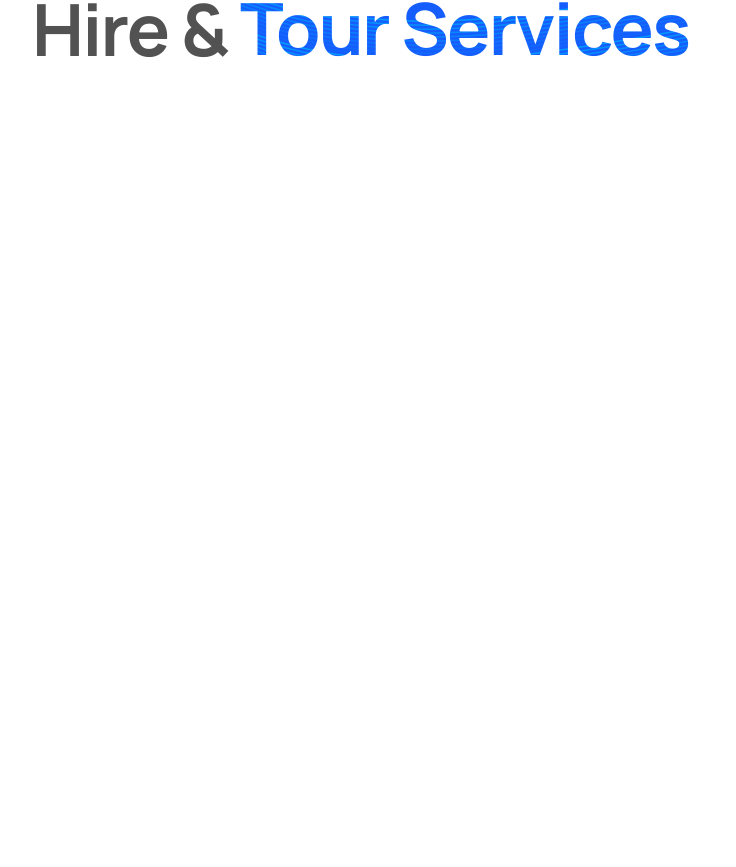
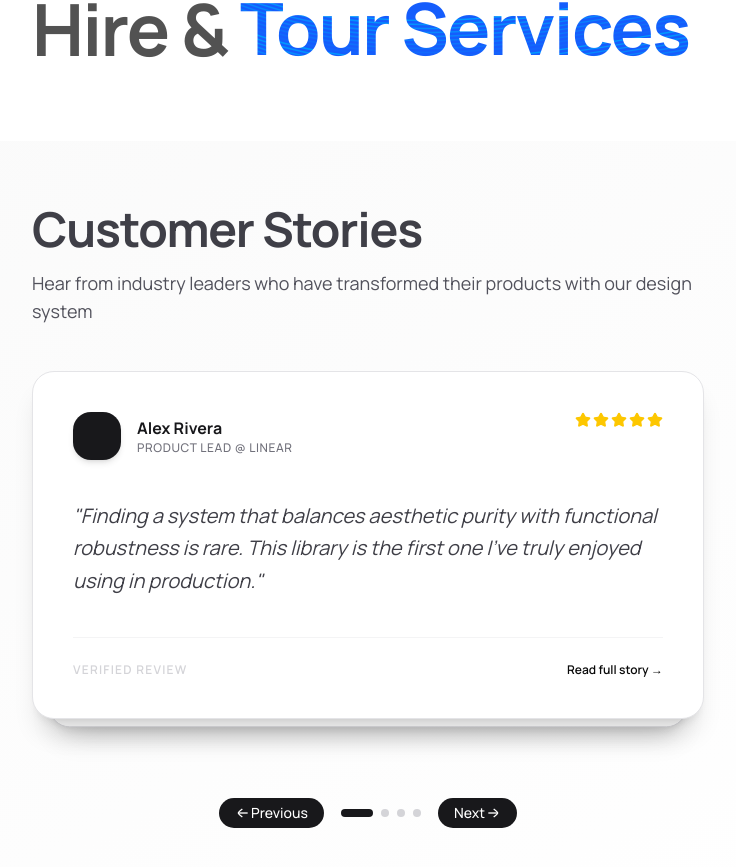
Before and after one commit to AbhishekSunar01/FalklandsExplore, a Next.js app: page / in a window 1280 px wide. Shown: the part 2331-3198 px from the top of the page, without its empty margins (272-1008 px from the left). Before the commit the page ends 2472 px from the top, so only its background shows below. Built offline with nearby package versions, Linux system fonts and the light colour scheme.

Commit message:
testimonial added

```diff
--- a/app/page.tsx
+++ b/app/page.tsx
@@ -2,6 +2,7 @@
 import { CustomBeam } from "@/components/custom-beam"
 import { NavbarComponent } from "@/components/navbar"
 import { CanvasText } from "@/components/ui/canvas-text"
+import { StackTestimonials } from "@/components/ui/testimonial"
 import { cn } from "@/lib/utils"
 
 export default function Home() {
@@ -76,6 +77,8 @@ export default function Home() {
             />
           </h2>
         </div>
+
+        <StackTestimonials />
       </div>
     </div>
   )
--- /dev/null
+++ b/components/ui/testimonial.tsx
@@ -0,0 +1,189 @@
+"use client"
+import { Star } from "lucide-react"
+import React, { useState } from "react"
+import { motion, AnimatePresence } from "motion/react"
+import { Button } from "@/components/ui/button"
+
+const testimonials = [
+  {
+    id: 1,
+    name: "Alex Rivera",
+    role: "Product Lead @ Linear",
+    quote:
+      "Finding a system that balances aesthetic purity with functional robustness is rare. This library is the first one I've truly enjoyed using in production.",
+    rating: 5,
+  },
+  {
+    id: 2,
+    name: "Sarah Chen",
+    role: "Design Director @ Stripe",
+    quote:
+      "The attention to detail is remarkable. Every interaction feels intentional and polished. It's raised the bar for our entire design system.",
+    rating: 5,
+  },
+  {
+    id: 3,
+    name: "Marcus Johnson",
+    role: "Engineering Manager @ Figma",
+    quote:
+      "Performance meets elegance. We've integrated this across our platform and the developer experience has been phenomenal.",
+    rating: 5,
+  },
+  {
+    id: 4,
+    name: "Emma Williams",
+    role: "CTO @ Notion",
+    quote:
+      "This is what modern UI libraries should aspire to be. Clean, powerful, and delightful to work with every single day.",
+    rating: 5,
+  },
+]
+
+export const StackTestimonials = () => {
+  const [activeIndex, setActiveIndex] = useState(0)
+
+  const handleNext = () => {
+    setActiveIndex((prev) => (prev + 1) % testimonials.length)
+  }
+
+  const handlePrevious = () => {
+    setActiveIndex(
+      (prev) => (prev - 1 + testimonials.length) % testimonials.length
+    )
+  }
+
+  return (
+    <section className="font-manrope relative w-full bg-linear-to-br from-zinc-50 to-white px-6 py-16">
+      <div className="mx-auto max-w-2xl">
+        <article>
+          <h2 className="mb-4 text-5xl font-bold tracking-tight text-zinc-700">
+            Customer Stories
+          </h2>
+          <p className="mx-auto max-w-2xl text-lg text-zinc-600">
+            Hear from industry leaders who have transformed their products with
+            our design system
+          </p>
+        </article>
+        <div className="relative flex h-110 items-center justify-center">
+          {testimonials.map((testimonial, index) => {
+            const position =
+              (index - activeIndex + testimonials.length) % testimonials.length
+            const isActive = position === 0
+            const isVisible = position < 3
+
+            return (
+              <motion.div
+                key={testimonial.id}
+                className="absolute w-full"
+                initial={false}
+                animate={{
+                  scale: isActive ? 1 : position === 1 ? 0.95 : 0.9,
+                  y: isActive ? 0 : position === 1 ? 16 : 32,
+                  x: isActive ? 0 : position === 1 ? 0 : 2,
+                  opacity: isVisible ? 1 : 0,
+                  zIndex: testimonials.length - position,
+                }}
+                transition={{
+                  duration: 0.4,
+                  ease: [0.32, 0.72, 0, 1],
+                }}
+                style={{
+                  pointerEvents: isActive ? "auto" : "none",
+                }}
+              >
+                <div
+                  className={`relative rounded-3xl border bg-white p-10 shadow-xl ${isActive ? "border-zinc-200" : position === 1 ? "border-zinc-300 bg-zinc-50" : "border-zinc-300 bg-zinc-100"} `}
+                >
+                  <div className="mb-10 flex items-start justify-between">
+                    <div className="flex items-center gap-4">
+                      <div className="size-12 rounded-2xl bg-zinc-900 shadow-md" />
+                      <div>
+                        <p className="text-base font-bold text-zinc-900">
+                          {testimonial.name}
+                        </p>
+                        <p className="text-xs font-medium tracking-wider text-zinc-500 uppercase">
+                          {testimonial.role}
+                        </p>
+                      </div>
+                    </div>
+                    <div className="flex gap-0.5">
+                      {[1, 2, 3, 4, 5].map((i) => (
+                        <span key={i} className="text-sm text-yellow-400">
+                          <Star fill="currentColor" size={16} />
+                        </span>
+                      ))}
+                    </div>
+                  </div>
+
+                  <p className="mb-10 text-xl leading-relaxed text-zinc-700 italic">
+                    "{testimonial.quote}"
+                  </p>
+
+                  <div className="flex items-center justify-between border-t border-zinc-100 pt-6">
+                    <span className="text-xs font-semibold tracking-widest text-zinc-300 uppercase">
+                      Verified Review
+                    </span>
+                    <button className="text-xs font-semibold hover:underline">
+                      Read full story →
+                    </button>
+                  </div>
+                </div>
+              </motion.div>
+            )
+          })}
+        </div>
+
+        {/* Navigation Controls */}
+        <div className="mt-8 flex items-center justify-center gap-4">
+          <Button
+            onClick={handlePrevious}
+            className="flex items-center gap-0 rounded-full bg-zinc-900 px-4 py-2 text-sm font-medium text-white transition-colors hover:bg-zinc-800"
+          >
+            <svg
+              xmlns="http://www.w3.org/2000/svg"
+              viewBox="0 0 24 24"
+              className="h-5 w-5"
+              fill="none"
+              stroke="currentColor"
+              stroke-width="2"
+            >
+              <path d="M5.5 12.002H19" />
+              <path d="M10.9999 18.002C10.9999 18.002 4.99998 13.583 4.99997 12.0019C4.99996 10.4208 11 6.00195 11 6.00195" />
+            </svg>{" "}
+            Previous
+          </Button>
+
+          <div className="flex gap-2">
+            {testimonials.map((_, index) => (
+              <button
+                key={index}
+                onClick={() => setActiveIndex(index)}
+                className={`h-2 rounded-full transition-all duration-300 ${index === activeIndex ? "w-8 bg-zinc-900" : "w-2 bg-zinc-300 hover:bg-zinc-400"} `}
+              />
+            ))}
+          </div>
+
+          <Button
+            onClick={handleNext}
+            className="flex items-center gap-0 rounded-full bg-zinc-900 px-4 py-2 text-sm font-medium text-white transition-colors hover:bg-zinc-800"
+          >
+            Next{" "}
+            <svg
+              xmlns="http://www.w3.org/2000/svg"
+              viewBox="0 0 24 24"
+              width="24"
+              height="24"
+              className="h-5 w-5"
+              fill="none"
+              stroke="currentColor"
+              stroke-width="2"
+            >
+              <path d="M18.5 12L4.99997 12" />
+              <path d="M13 18C13 18 19 13.5811 19 12C19 10.4188 13 6 13 6" />
+            </svg>
+          </Button>
+        </div>
+      </div>
+    </section>
+  )
+}
```
